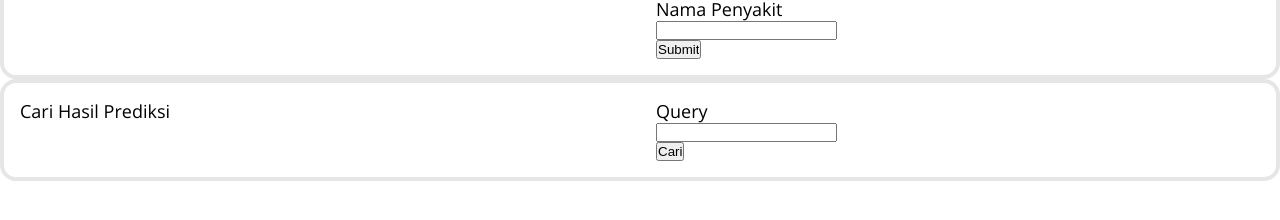
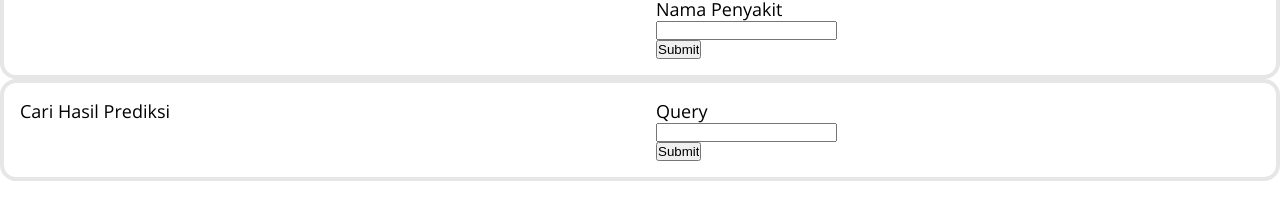
Before and after one commit to malifpy/Tubes3_13520135, a React (Create React App) app: page / in a window 1280 px wide. Shown: the part 320-540 px from the top of the page. Built offline with nearby package versions, Linux system fonts and the light colour scheme.

Commit message:
search hasil_prediksi

```diff
--- a/src/Api.js
+++ b/src/Api.js
@@ -6,4 +6,5 @@ export const Endpoints = {
   addPenyakit: `${apiURL}/jenis_penyakit`,
   testDNA:  `${apiURL}/pasien`,
   hasilPrediksi: `${apiURL}/hasil_prediksi`,
+  query: `${apiURL}/data`
 }
--- a/src/component/HasilPrediksi.jsx
+++ b/src/component/HasilPrediksi.jsx
@@ -8,32 +8,68 @@ class HasilPrediksi extends React.Component {
   constructor(props) {
     super(props);
     this.state = {
+      id: 0,
       search_query:'',
-      result_query:[]
+      result_query:[],
+      doneProcess: false,
+      processing:false,
+      status: null
     };
 
     this.handleSubmit = this.handleSubmit.bind(this);
   }
 
-  handleSubmit = () => {
+  getResult = () => {
 
-    console.log(this.search_query);
+    axios.get(Endpoints.query)
+        .then(res => {
+          const records = res.data;
 
-    axios.get(Endpoints.hasilPrediksi)
-      .then(res => {
-        const hasil = res.data;
-        this.setState({
-          result_query : hasil
-        });
-      })
+          if (res.status === 204) {
+            this.setState({
+              status: "Data tidak ditemukan !",
+              processing: false
+            })
+          } else {
+            this.setState({
+              result_query : records,
+            });
+          }
+        })
+        if (this.state.status === null){
+          this.setState({
+            processing: true
+          })
+        }
+  }
 
-    console.log(this.state.result_query);
 
+  handleSubmit = (e) => {
+
+    e.preventDefault()
+    axios({
+      method: 'POST',
+      url: Endpoints.query,
+      headers: {
+          'Content-Type': 'application/json'
+      },
+      data: {
+          id: this.id,
+          query: this.search_query.value
+      }
+    }).then((response) => {
+      console.log(response);
+
+      this.getResult()
+
+    }, (error) => {
+      console.log(error.message);
+    });
   }
 
   render() {
     return (
-      <div className = 'card'>
+      <form onSubmit={this.handleSubmit} className = 'card'>
         <div>
           <p> Cari Hasil Prediksi</p>
         </div>
@@ -44,18 +80,27 @@ class HasilPrediksi extends React.Component {
             </p>
             <input type="text" required={true} ref={(ref) => {this.search_query = ref; }}/>
             <div >
-              <button onClick={this.handleSubmit}>Cari</button>
+              <input type="submit"  value="Submit"/>
             </div>
-            <ul>
+            {this.state.processing ? (
+              (
+              <ul>
               {
                 this.state.result_query.map(result =>
-                  <li key={result.id}>{result.nama_penyakit}</li>
+                  <li key={result.id}>
+                    <p>
+                      {String(result.tanggal_prediksi).substring(0,10) +"-"+String(result.nama_pasien)+"-"+String(result.nama_penyakit)+"-"+String(result.tingkat_kemiripan*100)+"% -"+String(result.status_prediksi)}
+                    </p>
+                  </li>
                 )
               }
-            </ul>
+              </ul>
+              )
+            ):(<p>{this.state.status}</p>)
+            }
           </div>
         </div>
-      </div>
+      </form>
     );
   }
 }
--- a/src/component/TestDNA.jsx
+++ b/src/component/TestDNA.jsx
@@ -63,7 +63,6 @@ class TestDNA extends React.Component {
             doneProcess : true
           });
         })
-
   }
 
 
```
